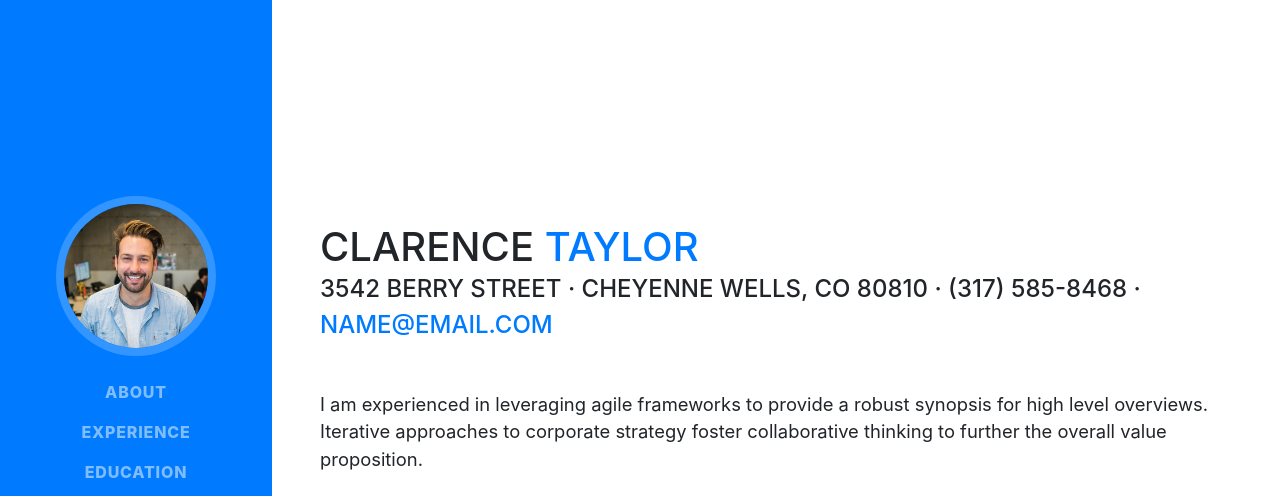
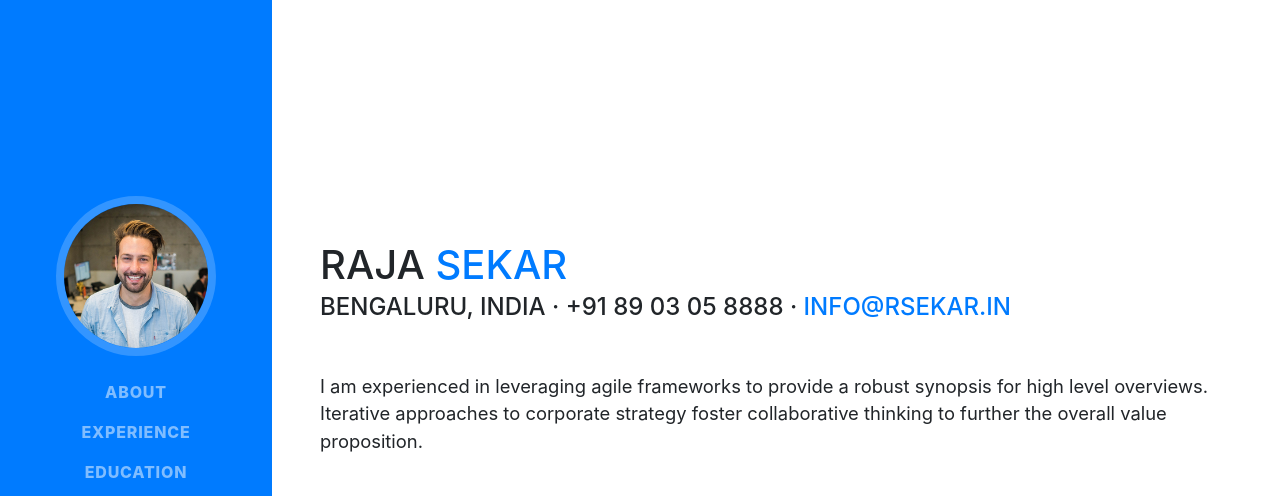
Before and after one commit to rajasekarinit/modernrespwebsites, a website with bundled scripts: page index.html in a window 1280 px wide. Shown: the top 496 px of the page. Built offline with nearby package versions, Linux system fonts and the light colour scheme; a web font is replaced by a local one.

Commit message:
Changed Name

```diff
--- a/index.html
+++ b/index.html
@@ -63,11 +63,11 @@
 
       <section class="resume-section p-3 p-lg-5 d-flex d-column" id="about">
         <div class="my-auto">
-          <h1 class="mb-0">Clarence
-            <span class="text-primary">Taylor</span>
+          <h1 class="mb-0">Raja
+            <span class="text-primary">Sekar</span>
           </h1>
-          <div class="subheading mb-5">3542 Berry Street · Cheyenne Wells, CO 80810 · (317) 585-8468 ·
-            <a href="mailto:name@email.com">name@email.com</a>
+          <div class="subheading mb-5">Bengaluru, India · +91 89 03 05 8888 ·
+            <a href="mailto:info@rsekar.in">info@rsekar.in</a>
           </div>
           <p class="lead mb-5">I am experienced in leveraging agile frameworks to provide a robust synopsis for high level overviews. Iterative approaches to corporate strategy foster collaborative thinking to further the overall value proposition.</p>
           <div class="social-icons">
```
